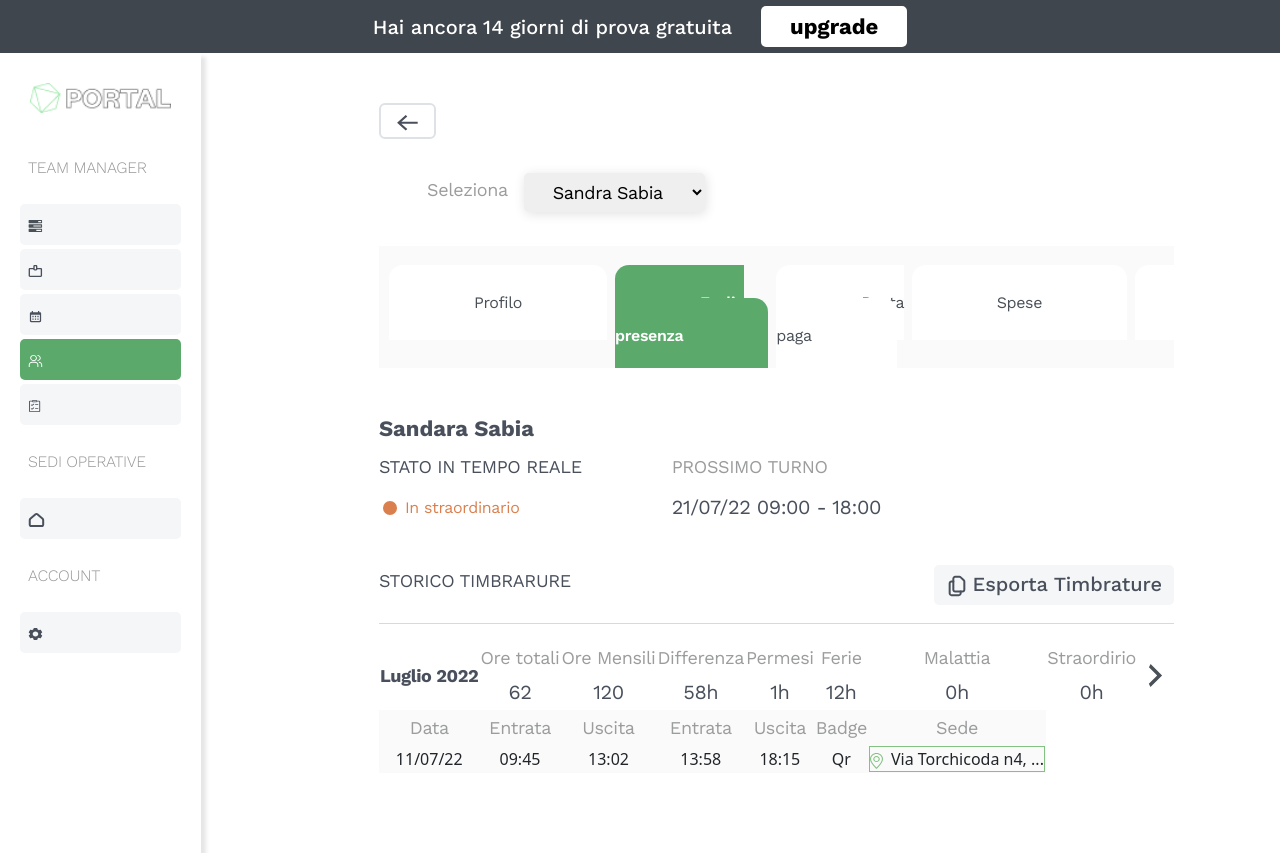
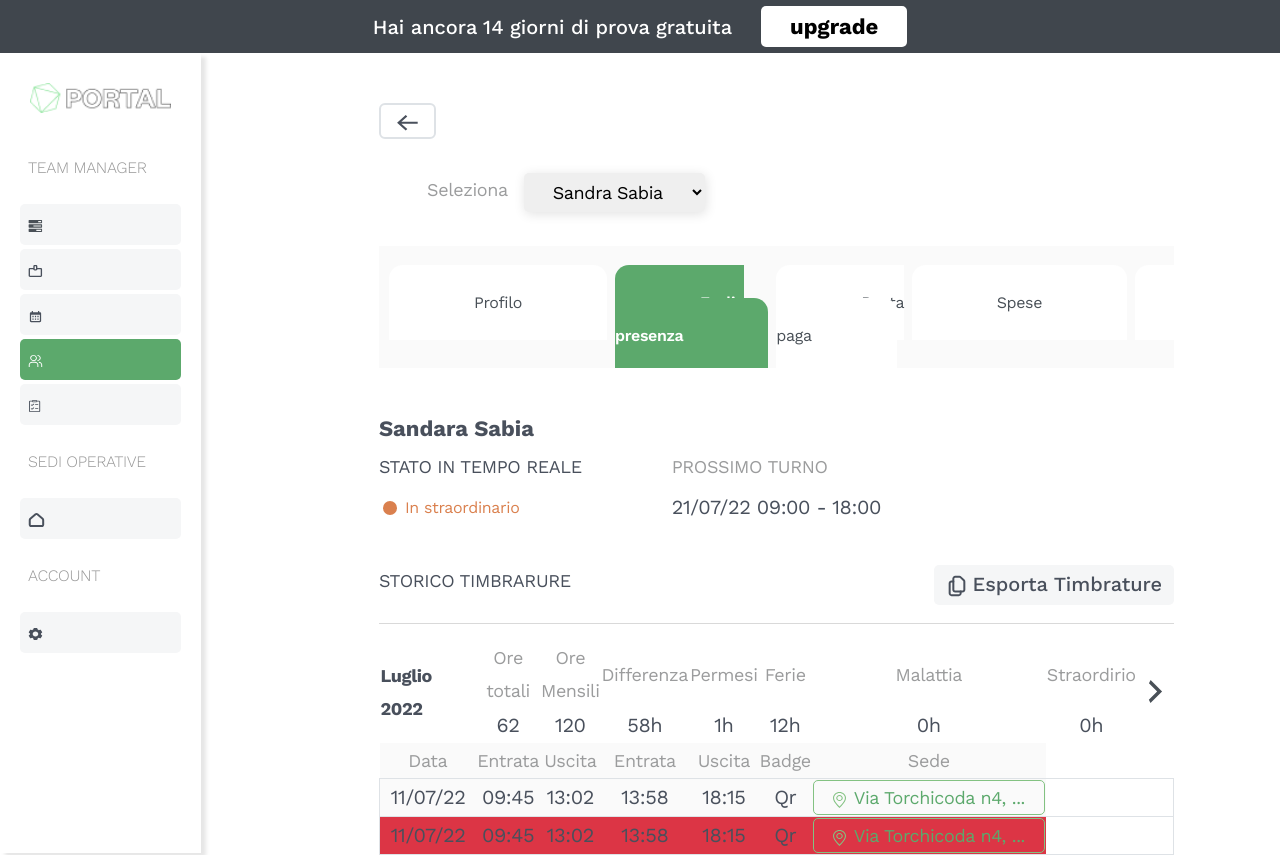
Before and after one commit to Hasan0734/portal-dashboard, a React (Create React App) app: page /dependenti in a window 1280 px wide. Shown: the top 855 px of the page. Built offline with nearby package versions, Linux system fonts and the light colour scheme.

Commit message:
update some table

```diff
--- a/src/components/Dipendenti/Table/Table.css
+++ b/src/components/Dipendenti/Table/Table.css
@@ -7,6 +7,7 @@
     /* identical to box height, or 183% */
     letter-spacing: -0.022em;
     color: #49505C;
+    width: 160px;
 }
 
 .table_area .table_head {
@@ -44,9 +45,29 @@
 .table_area .table_body {
     background: #FAFAFA;
 
+}
+
+
+.table_area .table_body .td_data {
+    font-family: 'Work Sans';
+    font-style: normal;
+    font-weight: 400;
+    font-size: 20px;
+    line-height: 33px;
+    letter-spacing: -0.022em;
+    color: #49505C;
 
 }
+
 .table_area .table_body .by_location {
     border: 0.5px solid #83C282;
-
+    border-radius: 5px;
+    font-family: 'Work Sans';
+    font-style: normal;
+    font-weight: 400;
+    font-size: 18px;
+    line-height: 33px;
+    letter-spacing: -0.022em;
+    color: #5CA96C;
+    width: 232px;
 }
--- a/src/components/Dipendenti/Table/Table.js
+++ b/src/components/Dipendenti/Table/Table.js
@@ -1,5 +1,5 @@
 import React, { Component } from 'react'
-import { directionArrrow, location } from '../../../assets/svg/svg'
+import { directionArrrow, location as locationIcon } from '../../../assets/svg/svg'
 import './Table.css'
 export default class Table extends Component {
 
@@ -41,20 +41,35 @@ export default class Table extends Component {
                 <td className='text-center td_head'>Sede</td>
               </tr>
 
-              <tr>
-                <td className='text-center'>11/07/22</td>
-                <td className='text-center'>09:45</td>
-                <td className='text-center'>13:02</td>
-                <td className='text-center'>13:58</td>
-                <td className='text-center'>18:15</td>
-                <td className='text-center'>Qr</td>
-                <td className='text-center'>
-                  <span className='by_location d-flex gap-2'>
-                    <span>{location}</span>
+              <tr className='border my-3'>
+                <td className='text-center td_data'>11/07/22</td>
+                <td className='text-center td_data'>09:45</td>
+                <td className='text-center td_data'>13:02</td>
+                <td className='text-center td_data'>13:58</td>
+                <td className='text-center td_data'>18:15</td>
+                <td className='text-center td_data'>Qr</td>
+                <td className='text-center td_data'>
+                  <span className='by_location text-center justify-content-center d-flex gap-2'>
+                    <span>{locationIcon}</span>
                     <span>Via Torchicoda n4, ...</span>
                   </span>
                 </td>
               </tr>
+              <tr className='border bg-danger m-2'>
+                <td className='text-center td_data'>11/07/22</td>
+                <td className='text-center td_data'>09:45</td>
+                <td className='text-center td_data'>13:02</td>
+                <td className='text-center td_data'>13:58</td>
+                <td className='text-center td_data'>18:15</td>
+                <td className='text-center td_data'>Qr</td>
+                <td className='text-center td_data'>
+                  <span className='by_location text-center justify-content-center d-flex gap-2'>
+                    <span>{locationIcon}</span>
+                    <span>Via Torchicoda n4, ...</span>
+                  </span>
+                </td>
+              </tr>
+
             </tbody>
         </table>
       </div>
```
